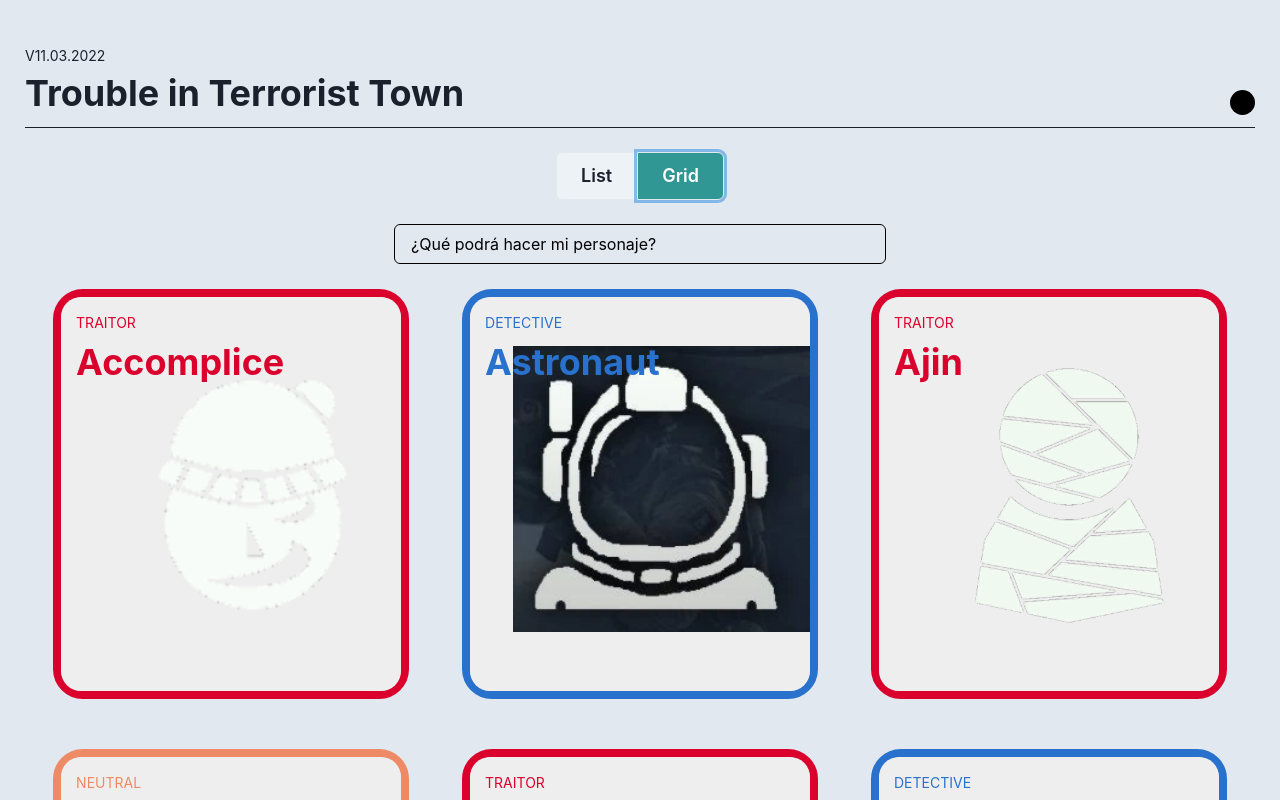
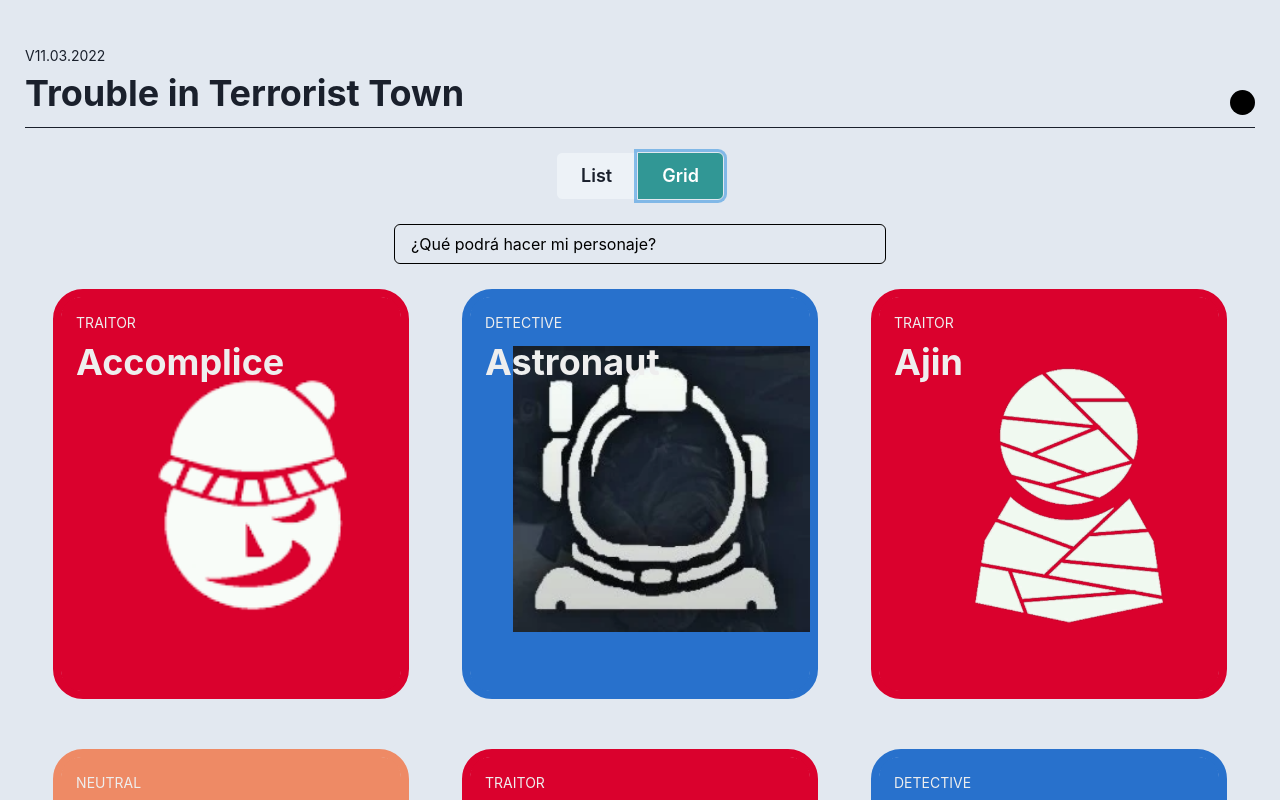
Before and after one commit to victorianope/TTT-showcase, a React (Create React App) app: page / in a window 1280 px wide. Both pictures are taken after a click on the button "Grid". Shown: the top 800 px of the page. Built offline with nearby package versions, Linux system fonts and the light colour scheme.

Commit message:
fix/grid_view_icons

```diff
--- a/src/components/elements/grid/card.tsx
+++ b/src/components/elements/grid/card.tsx
@@ -1,6 +1,7 @@
 import {
 	Box,
 	Heading,
+	Image,
 	ListItem,
 	Text,
 	useColorMode,
@@ -9,8 +10,8 @@ import {
 } from '@chakra-ui/react';
 
 import { TerroristType } from '../../../types';
+import { getRoleColor } from '../../../utils/getRoleColor';
 import { Component, ComponentProps } from '../../base/fc';
-import { getRoleColor } from '../../../utils/getRoleColor';
 import { ItemDetails } from '../itemDetails';
 
 interface CardProps extends ComponentProps {
@@ -48,7 +49,11 @@ export const Card: Component<CardProps> = (props) => {
 						cursor={'pointer'}
 						position={'relative'}
 						borderRadius={'20px'}
-						background={bgColor}
+						background={
+							colorMode === 'light'
+								? getRoleColor(true, terrorist.group)
+								: '#1c1c1e'
+						}
 						overflow={'hidden'}
 						width={'100%'}
 						height={'100%'}
@@ -71,14 +76,22 @@ export const Card: Component<CardProps> = (props) => {
 							maxWidth={'600px'}
 						>
 							<Text
-								textColor={getRoleColor(colorMode === 'light', terrorist.group)}
+								textColor={
+									colorMode === 'light'
+										? bgColor
+										: getRoleColor(false, terrorist.group)
+								}
 								fontSize={'14px'}
 								textTransform={'uppercase'}
 							>
 								{terrorist.group}
 							</Text>
 							<Heading
-								color={getRoleColor(colorMode === 'light', terrorist.group)}
+								color={
+									colorMode === 'light'
+										? bgColor
+										: getRoleColor(false, terrorist.group)
+								}
 								margin={'8px 0'}
 							>
 								{terrorist.name}
```
